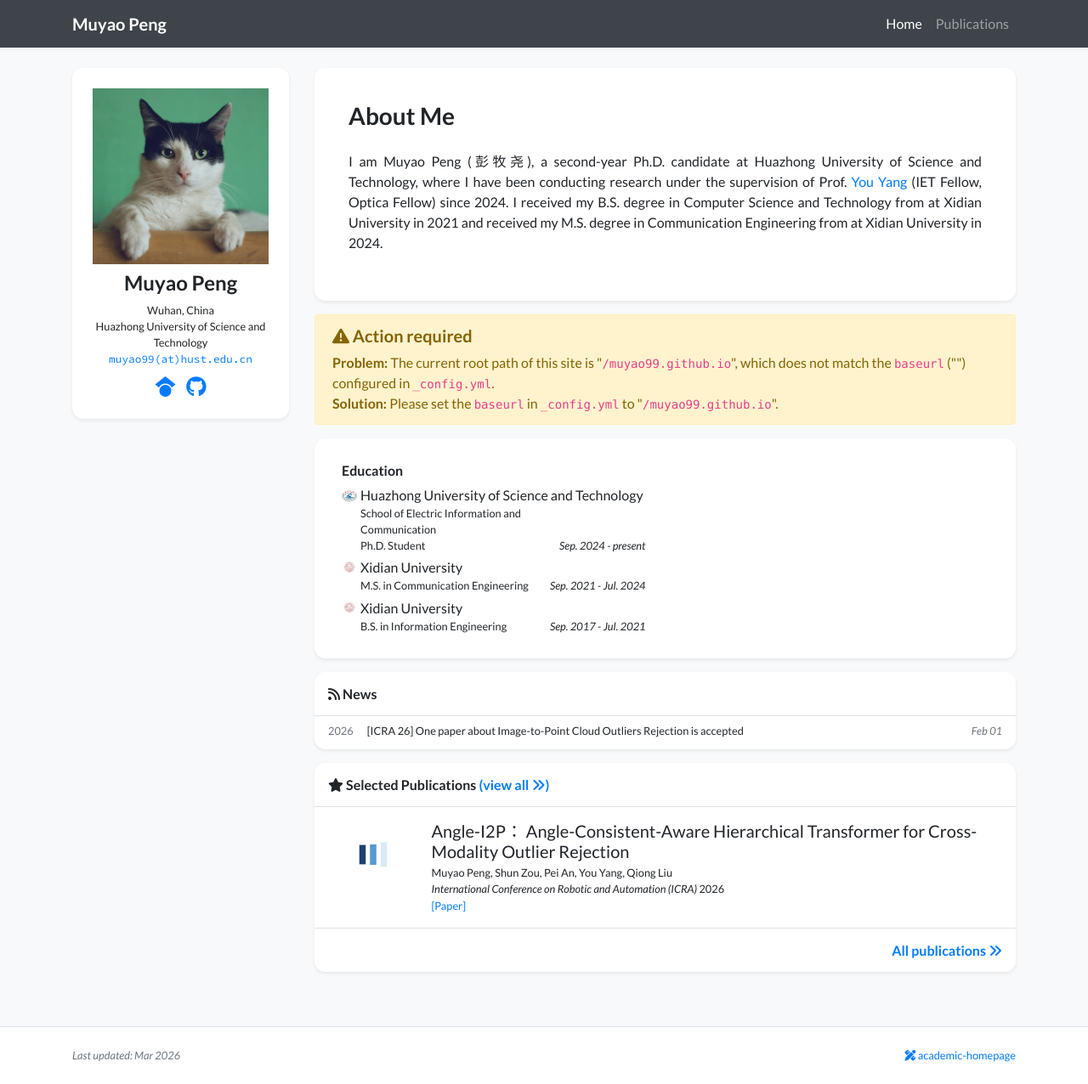
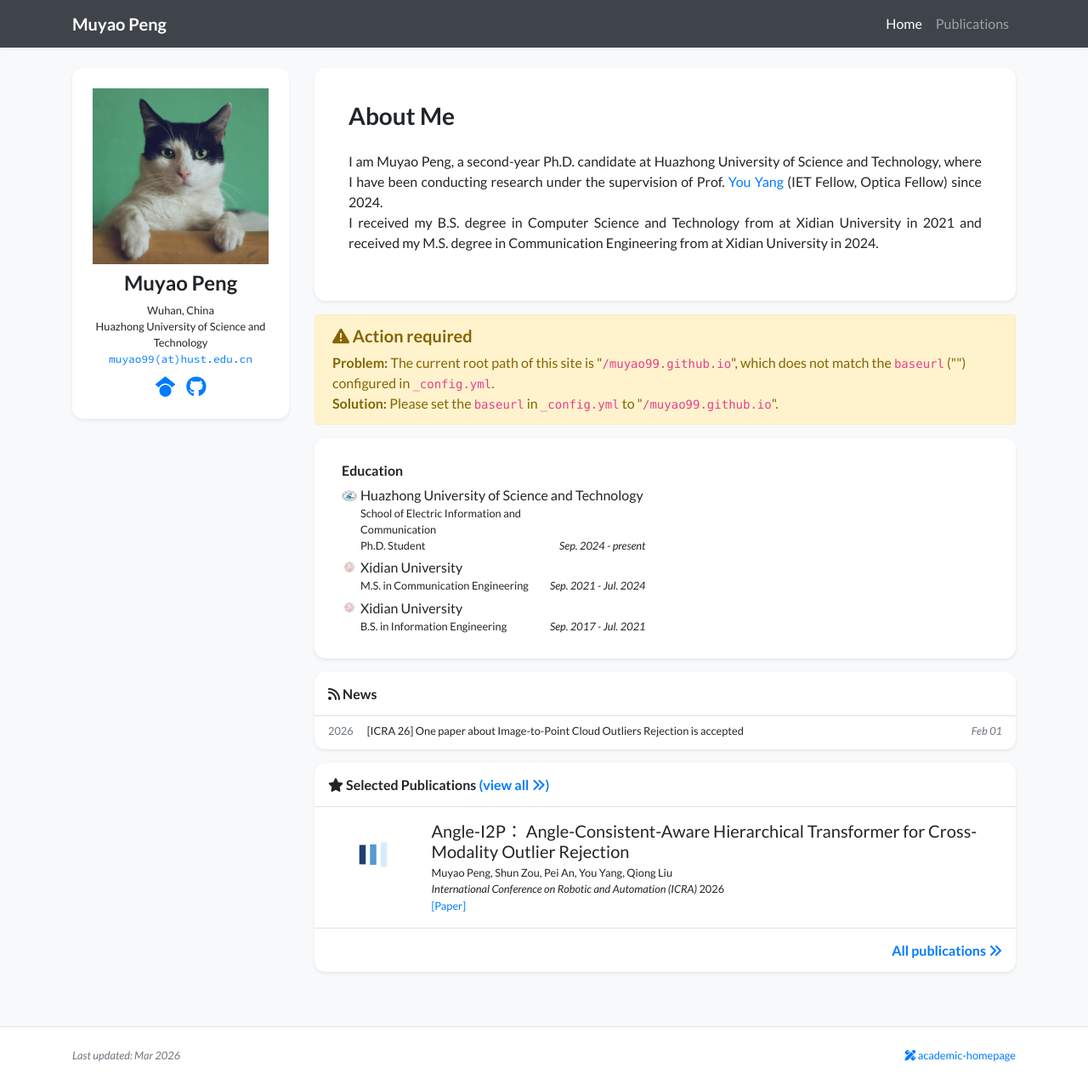
Before and after one commit to muyao99/muyao99.github.io, a Jekyll site: the page built from index.html, in a window 1280 px wide and 1276 px high. Shown: the whole window at 85% size. Built offline with Jekyll 4.4.1, drawn with Linux system fonts in a browser that asks for light colours; nearby versions of some CDN libraries; a style sheet for code colours, icons or effects is not loaded.

Commit message:
Update profile.yml

```diff
--- a/_data/profile.yml
+++ b/_data/profile.yml
@@ -22,7 +22,7 @@ github: muyao99
 short_bio_text_justify: true
 short_bio: >-
   <p>
-    I am Muyao Peng (彭牧尧), a second-year Ph.D. candidate at Huazhong University of Science and Technology, where I have been conducting research under the supervision of Prof. <a href="https://scholar.google.com/citations?hl=zh-CN&user=r9o-LVgAAAAJ&view_op=list_works&sortby=pubdate" target="_blank">You Yang</a> (IET Fellow, Optica Fellow) since 2024.
+    I am Muyao Peng, a second-year Ph.D. candidate at Huazhong University of Science and Technology, where I have been conducting research under the supervision of Prof. <a href="https://scholar.google.com/citations?hl=zh-CN&user=r9o-LVgAAAAJ&view_op=list_works&sortby=pubdate" target="_blank">You Yang</a> (IET Fellow, Optica Fellow) since 2024. <br/>
     I received my B.S. degree in Computer Science and Technology from at Xidian University in 2021 and received my M.S. degree in Communication Engineering from at Xidian University in 2024.
   </p>
 
```
